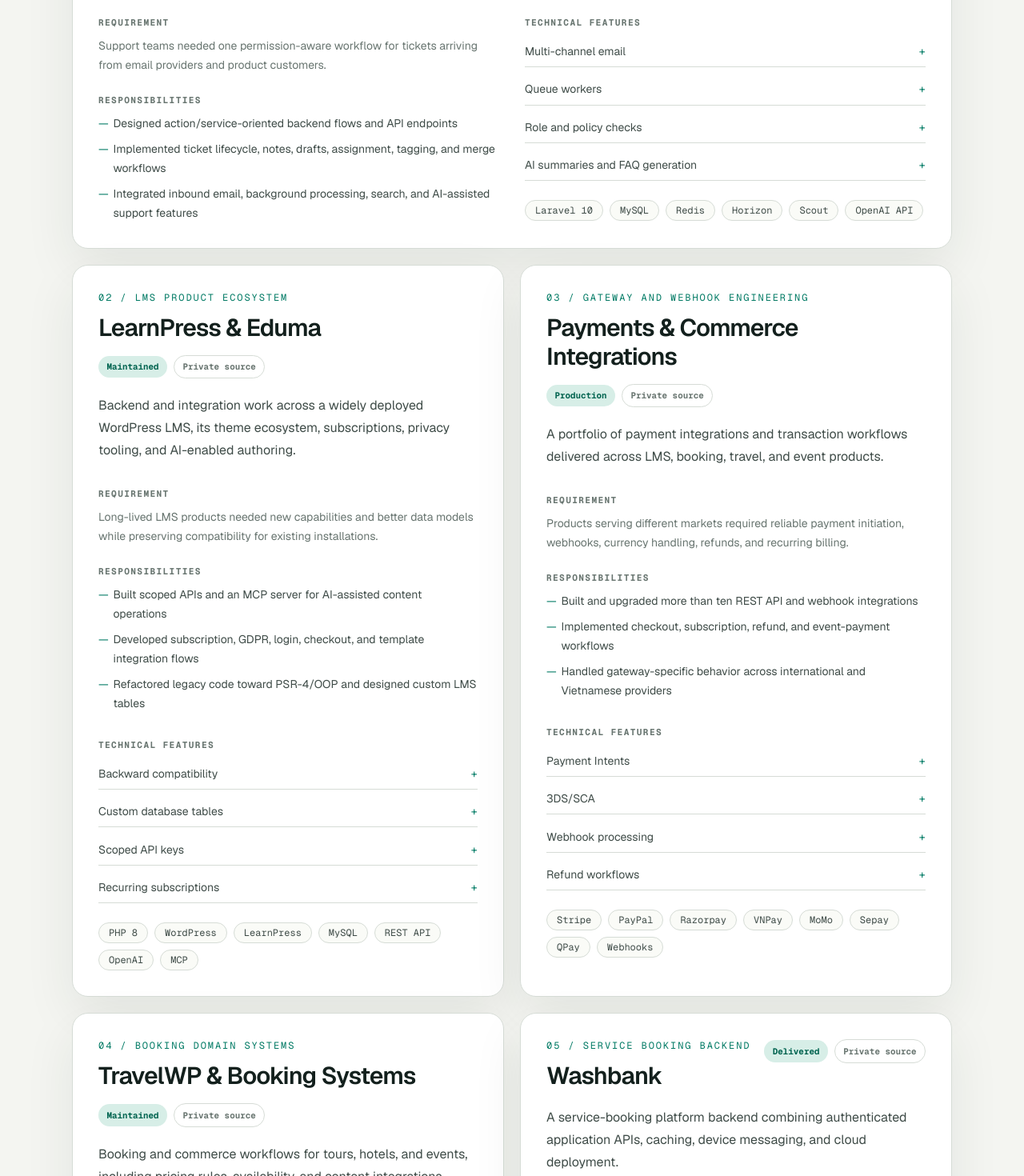
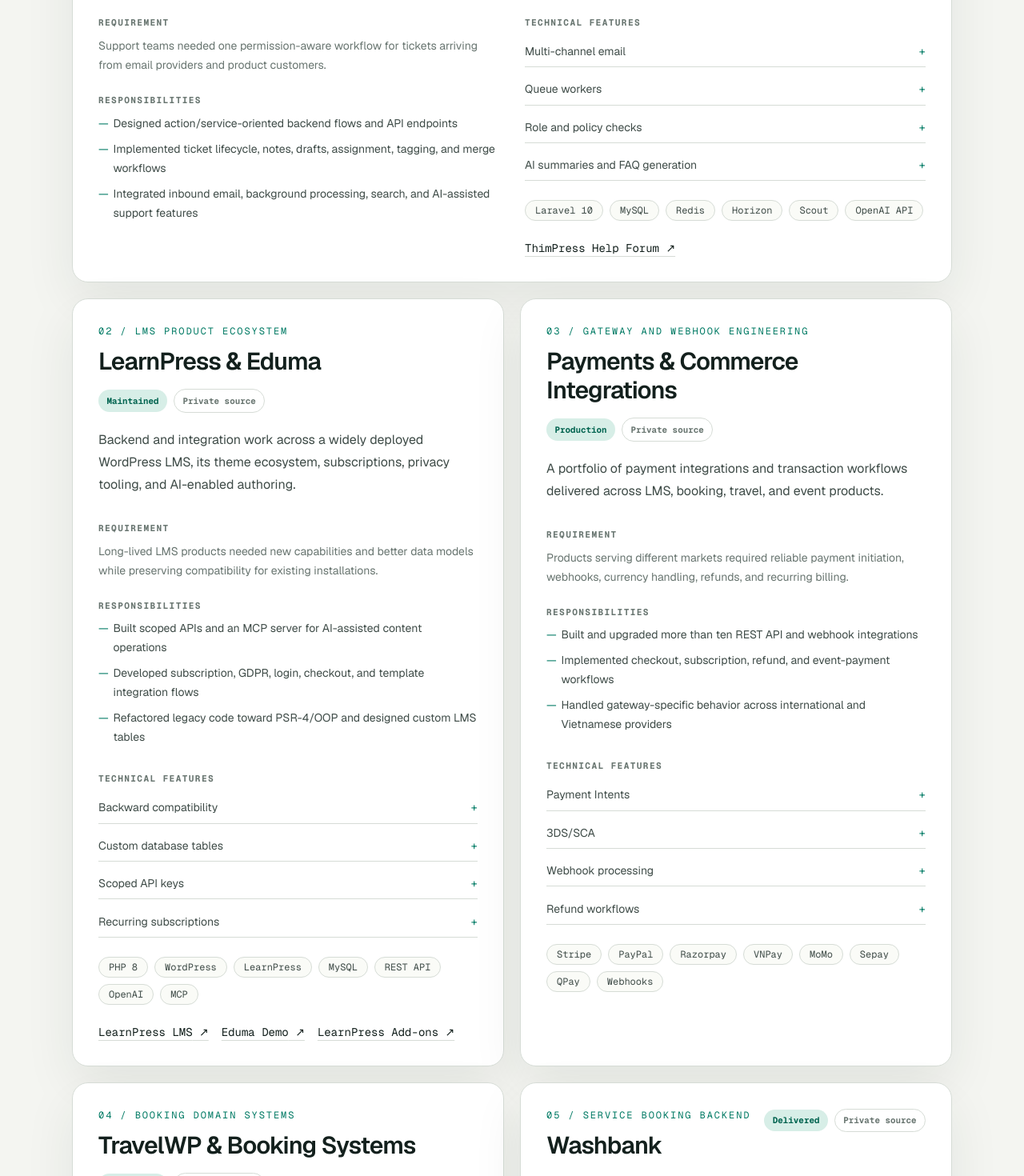
Before and after one commit to khanh510/bui-duy-khanh-portfolio, a Next.js app: page / in a window 1280 px wide. Shown: the part 1427-2897 px from the top of the page at 80% size. Built offline with nearby package versions, Linux system fonts and the light colour scheme; no server answers.

Commit message:
Add live project links

```diff
--- a/src/app/globals.css
+++ b/src/app/globals.css
@@ -252,6 +252,8 @@
 .resume-entry li::before,
 .resume-sidebar li::before { position: absolute; left: 0; color: var(--accent); content: "—"; }
 .resume-tech-line { margin-top: 0.75rem; color: var(--muted); font-family: var(--font-geist-mono); font-size: 0.69rem; line-height: 1.55; }
+.resume-project-links { display: flex; flex-wrap: wrap; gap: 0.35rem 0.8rem; margin-top: 0.55rem; font-size: 0.72rem; }
+.resume-project-links a { color: var(--accent-strong); text-decoration: underline; text-decoration-color: var(--border); text-underline-offset: 0.18rem; }
 .resume-sidebar { border-left: 1px solid var(--border); padding-left: clamp(1.5rem, 3vw, 2.5rem); }
 .resume-skill-groups { display: grid; gap: 1.25rem; }
 .resume-skill-groups h3 { margin-bottom: 0.35rem; font-size: 0.85rem; font-weight: 700; }
--- a/src/app/resume/page.tsx
+++ b/src/app/resume/page.tsx
@@ -84,6 +84,14 @@
                       {project.responsibilities.slice(0, 2).map((item) => <li key={item}>{item}</li>)}
                     </ul>
                     <p className="resume-tech-line">{project.technologies.join(" · ")}</p>
+                    {(project.links?.length ?? 0) > 0 || project.demoUrl ? (
+                      <p className="resume-project-links">
+                        {project.links?.map((link) => (
+                          <a href={link.href} key={link.href} target="_blank" rel="noreferrer">{link.label}</a>
+                        ))}
+                        {project.demoUrl ? <a href={project.demoUrl} target="_blank" rel="noreferrer">Live product</a> : null}
+                      </p>
+                    ) : null}
                   </article>
                 ))}
               </div>
--- a/src/components/sections/projects.tsx
+++ b/src/components/sections/projects.tsx
@@ -37,8 +37,11 @@
                     {project.features.map((item) => <li className="feature-row" key={item}>{item}</li>)}
                   </ul>
                   <div className="mt-6"><TagList items={project.technologies} /></div>
-                  {project.demoUrl || project.githubUrl ? (
-                    <div className="mt-6 flex gap-4 font-mono text-sm">
+                  {(project.links?.length ?? 0) > 0 || project.demoUrl || project.githubUrl ? (
+                    <div className="mt-6 flex flex-wrap gap-x-4 gap-y-2 font-mono text-sm">
+                      {project.links?.map((link) => (
+                        <a className="text-link" href={link.href} key={link.href} target="_blank" rel="noreferrer">{link.label} ↗</a>
+                      ))}
                       {project.demoUrl ? <a className="text-link" href={project.demoUrl} target="_blank" rel="noreferrer">View demo ↗</a> : null}
                       {project.githubUrl ? <a className="text-link" href={project.githubUrl} target="_blank" rel="noreferrer">Source ↗</a> : null}
                     </div>
--- a/src/data/projects.ts
+++ b/src/data/projects.ts
@@ -14,8 +14,8 @@
     technologies: ["Laravel 10", "MySQL", "Redis", "Horizon", "Scout", "OpenAI API"],
     features: ["Multi-channel email", "Queue workers", "Role and policy checks", "AI summaries and FAQ generation"],
     status: "Production",
+    links: [{ label: "ThimPress Help Forum", href: "https://help.thimpress.com/" }],
     sourcePrivate: true,
-    // TODO: Add a public product/demo URL if one becomes available.
   },
   {
     name: "LearnPress & Eduma",
@@ -30,6 +30,11 @@
     technologies: ["PHP 8", "WordPress", "LearnPress", "MySQL", "REST API", "OpenAI", "MCP"],
     features: ["Backward compatibility", "Custom database tables", "Scoped API keys", "Recurring subscriptions"],
     status: "Maintained",
+    links: [
+      { label: "LearnPress LMS", href: "https://learnpresslms.com/" },
+      { label: "Eduma Demo", href: "https://eduma.thimpress.com/" },
+      { label: "LearnPress Add-ons", href: "https://learnpresslms.com/add-ons/" },
+    ],
     sourcePrivate: true,
   },
   {
@@ -60,6 +65,7 @@
     technologies: ["WordPress", "WooCommerce", "PHP", "MySQL", "Gutenberg", "Elementor"],
     features: ["Flexible departures", "Group pricing", "Booking validation", "WPML and Polylang support"],
     status: "Maintained",
+    links: [{ label: "TravelWP Demo", href: "https://travelwp.physcode.com/" }],
     sourcePrivate: true,
   },
   {
@@ -91,8 +97,8 @@
     technologies: ["TypeScript", "NestJS", "Prisma", "PostgreSQL", "Redis", "Kafka", "TimescaleDB", "Docker"],
     features: ["NestJS API service", "Prisma data layer", "Redis and Kafka infrastructure", "Docker-based local services"],
     status: "Internal",
+    links: [{ label: "TSAR Link", href: "https://tsarlink.ai/" }],
     sourcePrivate: true,
-    // TODO: Add a public project URL or approved case-study details when available.
   },
 ];
 
--- a/src/types/portfolio.ts
+++ b/src/types/portfolio.ts
@@ -15,6 +15,11 @@
 
 export type ProjectStatus = "Production" | "Maintained" | "Delivered" | "Internal";
 
+export type ProjectLink = {
+  label: string;
+  href: string;
+};
+
 export type Project = {
   name: string;
   eyebrow: string;
@@ -24,6 +29,7 @@
   technologies: string[];
   features: string[];
   status: ProjectStatus;
+  links?: ProjectLink[];
   demoUrl?: string;
   githubUrl?: string;
   image?: { src: string; alt: string };
```
